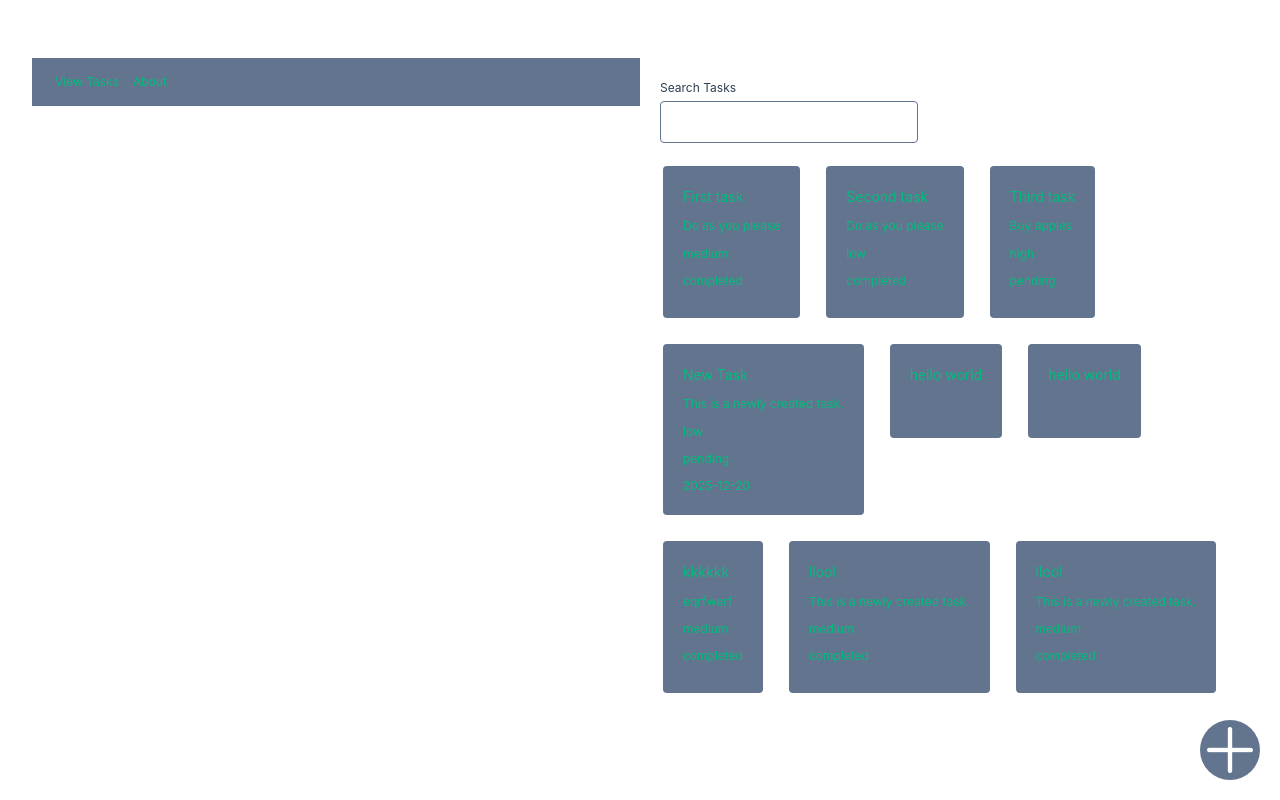
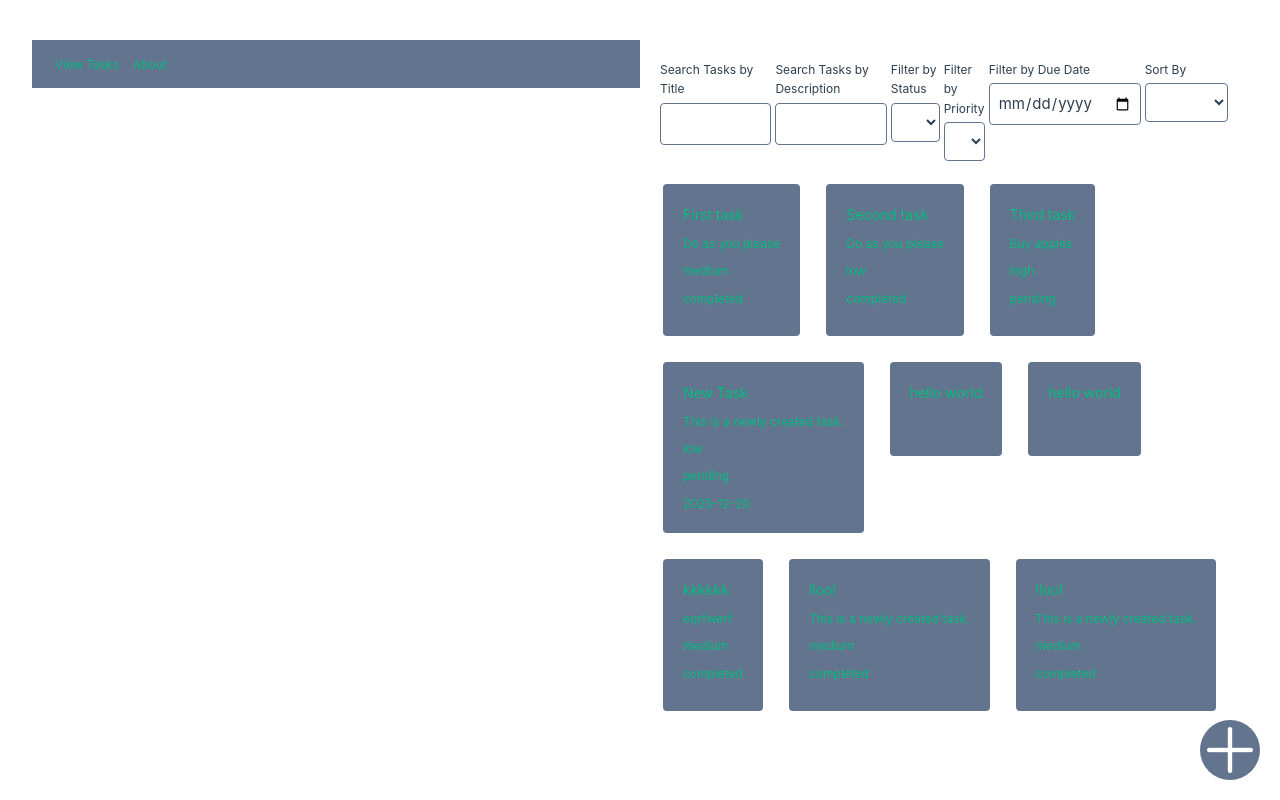
Before and after one commit to danieldesira/vuejs-otech-test, a Vue app: page / in a window 1280 px wide. Built offline with nearby package versions, Linux system fonts and the light colour scheme; data requests are answered from the project's data file; the HTML template or start-up script is replaced by a standard one.

Commit message:
add more search options

```diff
--- a/src/views/EditTask.vue
+++ b/src/views/EditTask.vue
@@ -3,7 +3,7 @@ import { onMounted, ref } from 'vue'
 import { useRoute } from 'vue-router'
 import { axiosInstance } from '@/axiosInstance'
 import InputText from '@/components/InputText.vue'
-import DropDown from '@/components/Dropdown.vue'
+import DropDown from '@/components/DropDown.vue'
 import type { Task } from '@/interfaces'
 
 const route = useRoute()
--- a/src/views/HomeView.vue
+++ b/src/views/HomeView.vue
@@ -4,9 +4,28 @@ import type { Task } from '@/interfaces'
 import { ref, onMounted, watch } from 'vue'
 import TaskCard from '@/components/TaskCard.vue'
 import InputText from '@/components/InputText.vue'
+import DropDown from '@/components/DropDown.vue'
 
 const tasks = ref<Task[]>([])
-const searchQuery = ref()
+const searchFormData = ref({
+  titleFilter: '',
+  descriptionFilter: '',
+  statusFilter: '',
+  priorityFilter: '',
+  dueDateFilter: '',
+})
+const selectedSort = ref('')
+
+const statusOptions = ref(['', 'pending', 'completed'])
+
+const priorityOptions = ref(['', 'low', 'medium', 'high'])
+
+const sortOptions = ref([
+  { label: 'Title Ascending', value: 'title_asc' },
+  { label: 'Title Descending', value: 'title_desc' },
+  { label: 'Due Date Ascending', value: 'dateDue_asc' },
+  { label: 'Due Date Descending', value: 'dateDue_desc' },
+])
 
 const fetchTasks = async () => {
   try {
@@ -18,13 +37,50 @@ const fetchTasks = async () => {
 
 onMounted(async () => await fetchTasks())
 
-watch(searchQuery, async (newQuery) => {
+watch(
+  searchFormData,
+  async (newQuery) => {
+    if (
+      newQuery.titleFilter ||
+      newQuery.statusFilter ||
+      newQuery.descriptionFilter ||
+      newQuery.dueDateFilter ||
+      newQuery.priorityFilter
+    ) {
+      tasks.value = (
+        await axiosInstance.get<Task[]>('tasks', {
+          params: {
+            title: newQuery.titleFilter,
+            description: newQuery.descriptionFilter,
+            status: newQuery.statusFilter || undefined,
+            dueDate: newQuery.dueDateFilter || undefined,
+            priority: newQuery.priorityFilter || undefined,
+          },
+        })
+      ).data
+    } else {
+      await fetchTasks()
+    }
+  },
+  { deep: true },
+)
+
+watch(selectedSort, async (newQuery) => {
   if (newQuery) {
-    tasks.value = tasks.value.filter(
-      (task) =>
-        task.title.toLowerCase().includes(newQuery.toLowerCase()) ||
-        task.description.toLowerCase().includes(newQuery.toLowerCase()),
-    )
+    tasks.value = tasks.value.sort((a, b) => {
+      switch (newQuery) {
+        case 'title_asc':
+          return a.title.localeCompare(b.title)
+        case 'title_desc':
+          return b.title.localeCompare(a.title)
+        case 'dateDue_asc':
+          return new Date(a.dueDate).getTime() - new Date(b.dueDate).getTime()
+        case 'dateDue_desc':
+          return new Date(b.dueDate).getTime() - new Date(a.dueDate).getTime()
+        default:
+          return 0
+      }
+    })
   } else {
     await fetchTasks()
   }
@@ -34,7 +90,40 @@ watch(searchQuery, async (newQuery) => {
 <template>
   <main class="flex flex-wrap gap-5 p-5">
     <section class="flex gap-1">
-      <InputText id="search" label="Search Tasks" v-model="searchQuery" />
+      <InputText
+        id="search-title"
+        label="Search Tasks by Title"
+        v-model="searchFormData.titleFilter"
+      />
+      <InputText
+        id="search-description"
+        label="Search Tasks by Description"
+        v-model="searchFormData.descriptionFilter"
+      />
+      <DropDown
+        id="filter-status"
+        label="Filter by Status"
+        v-model="searchFormData.statusFilter"
+        :options="statusOptions"
+      />
+      <DropDown
+        id="filter-priority"
+        label="Filter by Priority"
+        v-model="searchFormData.priorityFilter"
+        :options="priorityOptions"
+      />
+      <InputText
+        id="filter-due-date"
+        label="Filter by Due Date"
+        type="date"
+        v-model="searchFormData.dueDateFilter"
+      />
+      <DropDown
+        id="sort"
+        label="Sort By"
+        v-model="selectedSort"
+        :options="sortOptions.map((option) => option.label)"
+      />
     </section>
     <section class="flex flex-wrap gap-5">
       <TaskCard v-for="task in tasks" :key="task.id" :task="task" />
```
